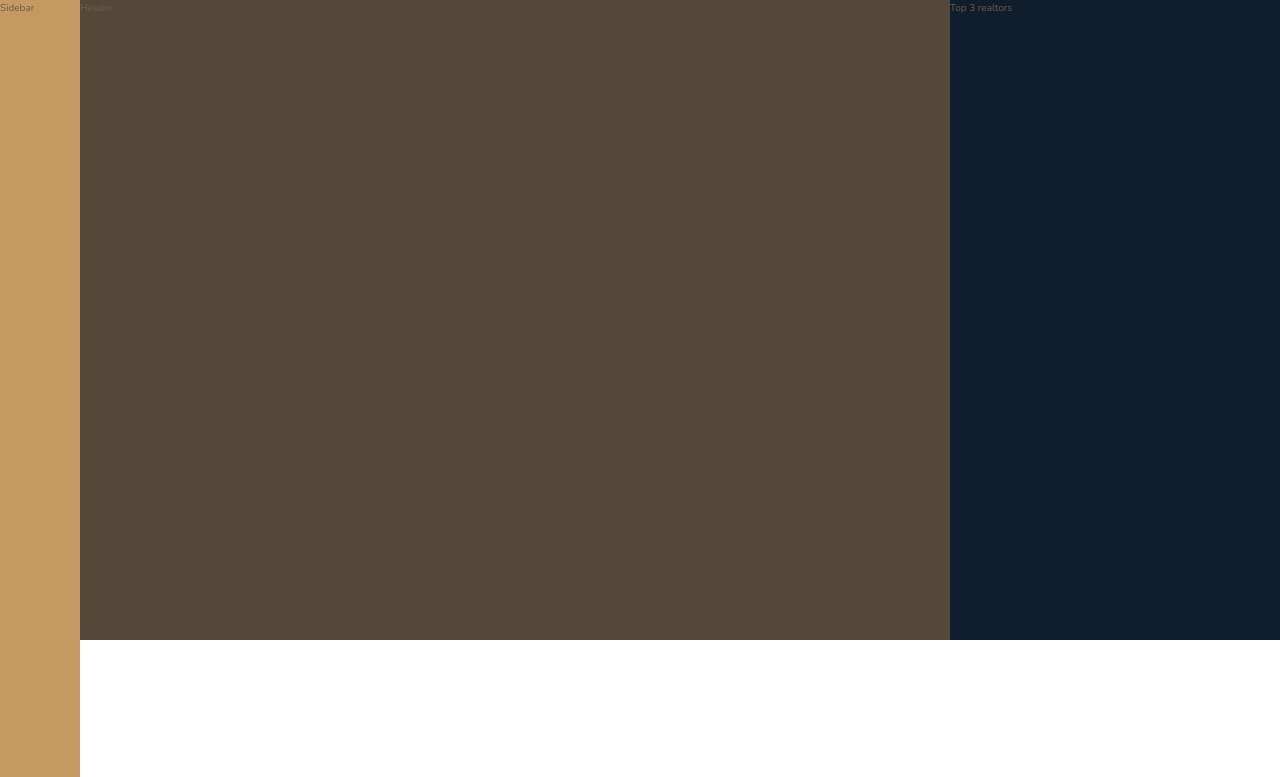
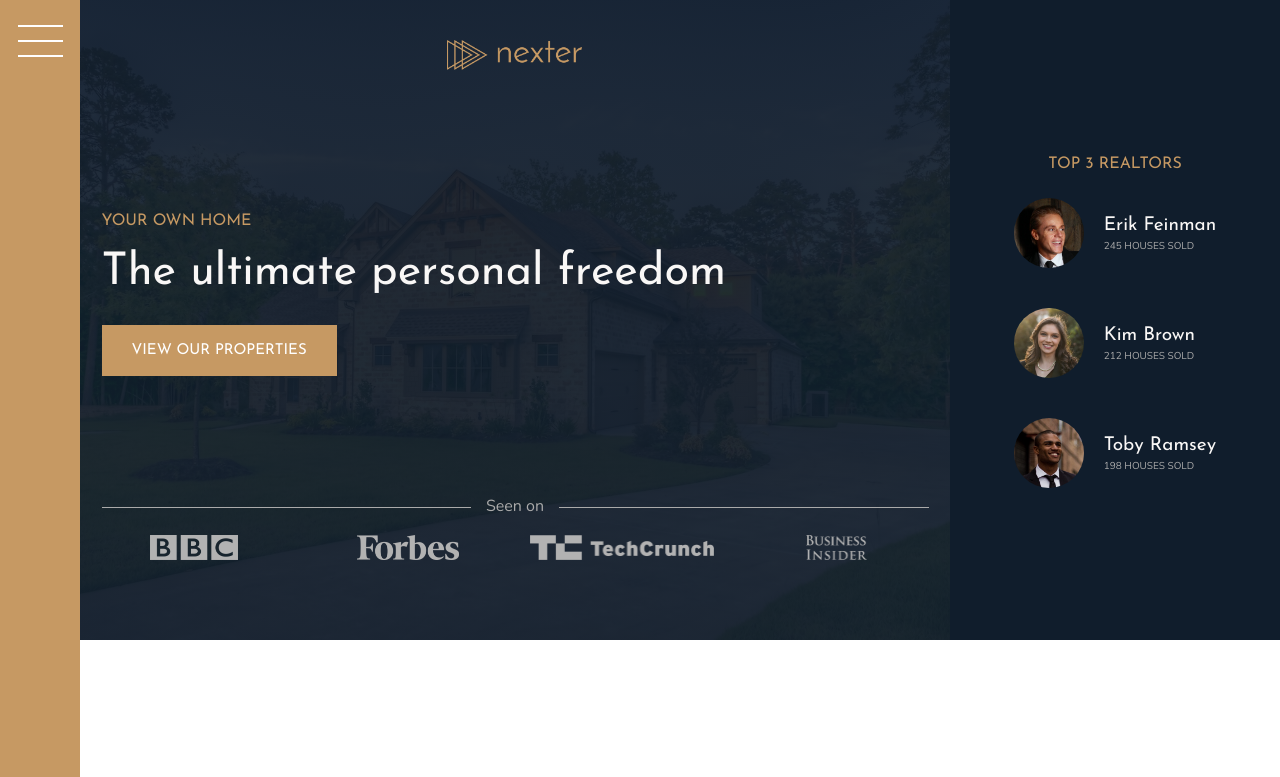
Before and after one commit to tatjanajan/advancedcssnexter, a website: page index.html in a window 1280 px wide. Shown: the top 777 px of the page. Drawn offline with nearby package versions, Linux system fonts and the light colour scheme.

Commit message:
Finished header and sidabar icon

```diff
--- a/index.html
+++ b/index.html
@@ -13,13 +13,42 @@
     </head>
     <body class="container">
         <div class="sidebar">
-            Sidebar
+            <div class="nav-btn"></div>
         </div>
         <div class="header">
-            Header
+            <img src="img/logo.png" alt="Nexter logo" class="header__logo">
+            <h3 class="heading-3">Your own home</h3>
+            <h1 class="heading-1">The ultimate personal freedom</h1>
+            <button class="btn header__btn">View our properties</button>
+            <div class="header__seenon-text">Seen on</div>
+            <div class="header__seenon-logos">
+                <img src="img/logo-bbc.png" alt="Seen on logo 1">
+                <img src="img/logo-forbes.png" alt="Seen on logo 2">
+                <img src="img/logo-techcrunch.png" alt="Seen on logo 3">
+                <img src="img/logo-bi.png" alt="Seen on logo 4">
+            </div>
         </div>
         <div class="realtors">
-            Top 3 realtors
+            <h3 class="heading-3">Top 3 realtors</h3>
+            <div class="realtors__list">
+                <img src="img/realtor-1.jpeg" alt="Realtor 1" class="realtors__img">
+                <div class="realtor__details">
+                    <h4 class="heading-4 heading-4--light">Erik Feinman</h4>
+                    <p class="realtors__sold">245 houses sold</p>
+                </div>
+
+                <img src="img/realtor-2.jpeg" alt="Realtor 2" class="realtors__img">
+                <div class="realtor__details">
+                    <h4 class="heading-4 heading-4--light">Kim Brown</h4>
+                    <p class="realtors__sold">212 houses sold</p>
+                </div>
+
+                <img src="img/realtor-3.jpeg" alt="Realtor 3" class="realtors__img">
+                <div class="realtor__details">
+                    <h4 class="heading-4 heading-4--light">Toby Ramsey</h4>
+                    <p class="realtors__sold">198 houses sold</p>
+                </div>
+            </div>
         </div>
         <section class="features">
             <div class="feature">
--- a/sass/_header.scss
+++ b/sass/_header.scss
@@ -1,4 +1,55 @@
 .header {
     background-color: $color-grey-dark-1;
     grid-column: full-start / col-end 6;
+    background-image: linear-gradient(rgba($color-secondary, .93), rgba($color-secondary, .93)), url(../img/hero.jpeg);
+    background-size: cover;
+    background-position: center;
+    padding: 8rem;
+    padding-top: 4rem;
+
+    display: grid;
+    grid-template-rows: 1fr min-content 6rem 1fr;
+    grid-template-columns: max-content;
+    grid-row-gap: 1.5rem;
+    justify-content: center;
+
+    &__logo {
+        height: 3rem;
+        justify-self: center;
+    }
+
+    &__btn {
+        align-self: start;
+        justify-self: start;
+    }
+
+    &__seenon-text {
+        display: grid;
+        grid-template-columns: 1fr max-content 1fr;
+        grid-column-gap: 1.5rem;
+        align-items: center;
+
+        font-size: 1.6rem;
+        color: $color-grey-light-2;
+
+        &::before,
+        &::after {
+            content: "";
+            height: 1px;
+            display: block;
+            background-color: currentColor;
+        }
+    }
+
+    &__seenon-logos {
+        display: grid;
+        grid-template-columns: repeat(4, 1fr);
+        grid-column-gap: 3rem;
+        justify-items: center;
+
+        img {
+            height: 2.5rem;
+            filter: brightness(70%);
+        }
+    }
 }
--- a/sass/_realtors.scss
+++ b/sass/_realtors.scss
@@ -1,4 +1,31 @@
 .realtors {
     background-color: $color-secondary;
     grid-column: col-start 7 / full-end;
+    padding: 3rem;
+
+    display: grid;
+    align-content: center;
+    justify-content: center;
+    justify-items: center;
+    grid-row-gap: 2rem;
+
+    &__list {
+        display: grid;
+        grid-template-columns: min-content max-content;
+        grid-column-gap: 2rem;
+        grid-row-gap: 5vh;
+        align-items: center;
+    }
+
+    &__img {
+        width: 7rem;
+        border-radius: 50%;
+        display: block;
+    }
+
+    &__sold {
+        text-transform: uppercase;
+        color: $color-grey-light-2;
+        margin-top: -3px;
+    }
 }
--- a/sass/_sidebar.scss
+++ b/sass/_sidebar.scss
@@ -2,4 +2,33 @@
     background-color: $color-primary;
     grid-column: sidebar-start / sidebar-end;
     grid-row: 1 / -1;
+
+    display: flex;
+    justify-content: center;
 }
+
+.nav-btn {
+    border: none;
+    border-radius: 0;
+
+    background-color: #fff;
+    height: 2px;
+    width: 4.5rem;
+    margin-top: 4rem;
+
+    &::before,
+    &::after {
+        background-color: #fff;
+        height: 2px;
+        width: 4.5rem;
+        content: "";
+        display: block;
+    }
+
+    &::before {
+        transform: translateY(-1.5rem);
+    }
+    &::after {
+        transform: translateY(1.3rem);
+    }
+}
--- a/sass/_typography.scss
+++ b/sass/_typography.scss
@@ -5,7 +5,11 @@
 
 .heading-1 {
     @extend %heading;
+    font-size: 4.5rem;
+    color:$color-grey-light-1;
+    line-height: 1;
 }
+
 .heading-2 {
     @extend %heading;
     font-size: 4rem;
@@ -20,11 +24,12 @@
         color: $color-grey-dark-1;
     }
 }
+
 .heading-3 {
     @extend %heading;
     font-size: 1.6rem;
     color: $color-primary;
-    text-transform: uppercase;;
+    text-transform: uppercase;
 }
 
 .heading-4 {
```
Also changed, not shown: css/style.css.
